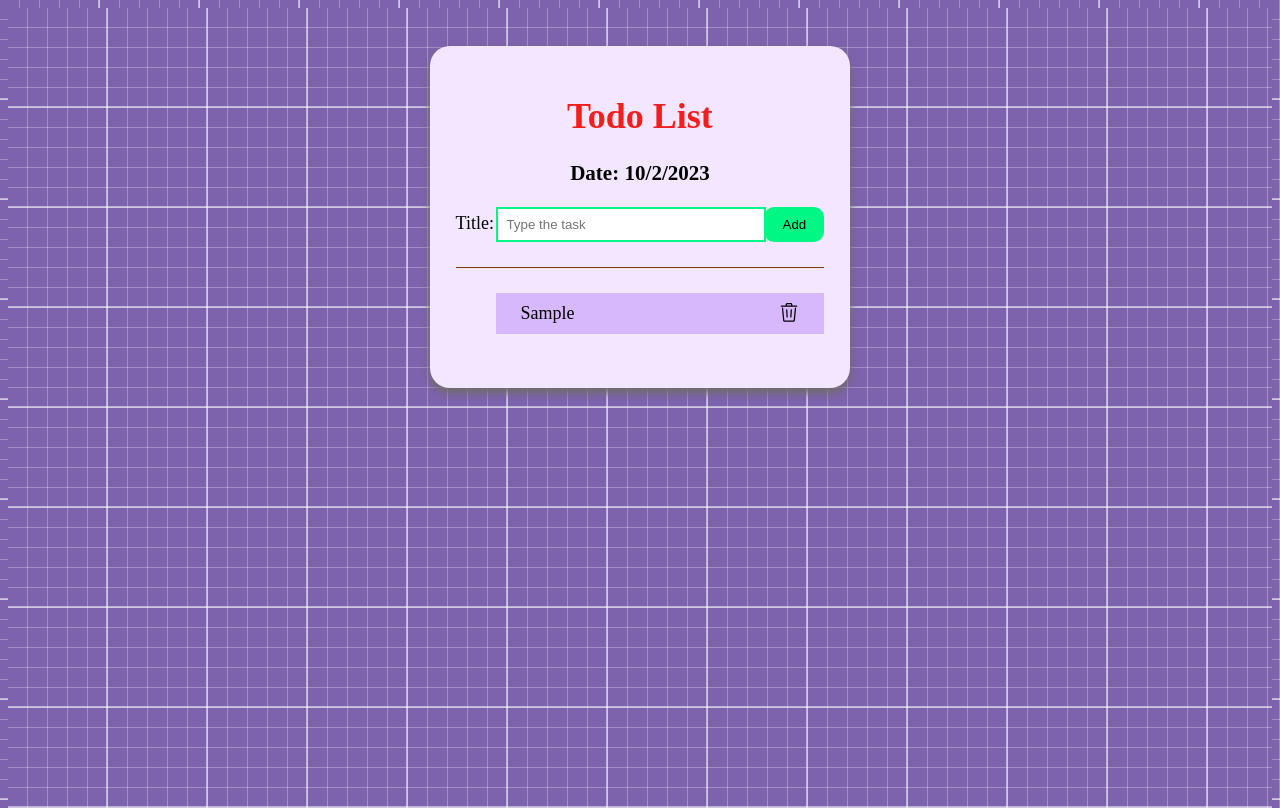
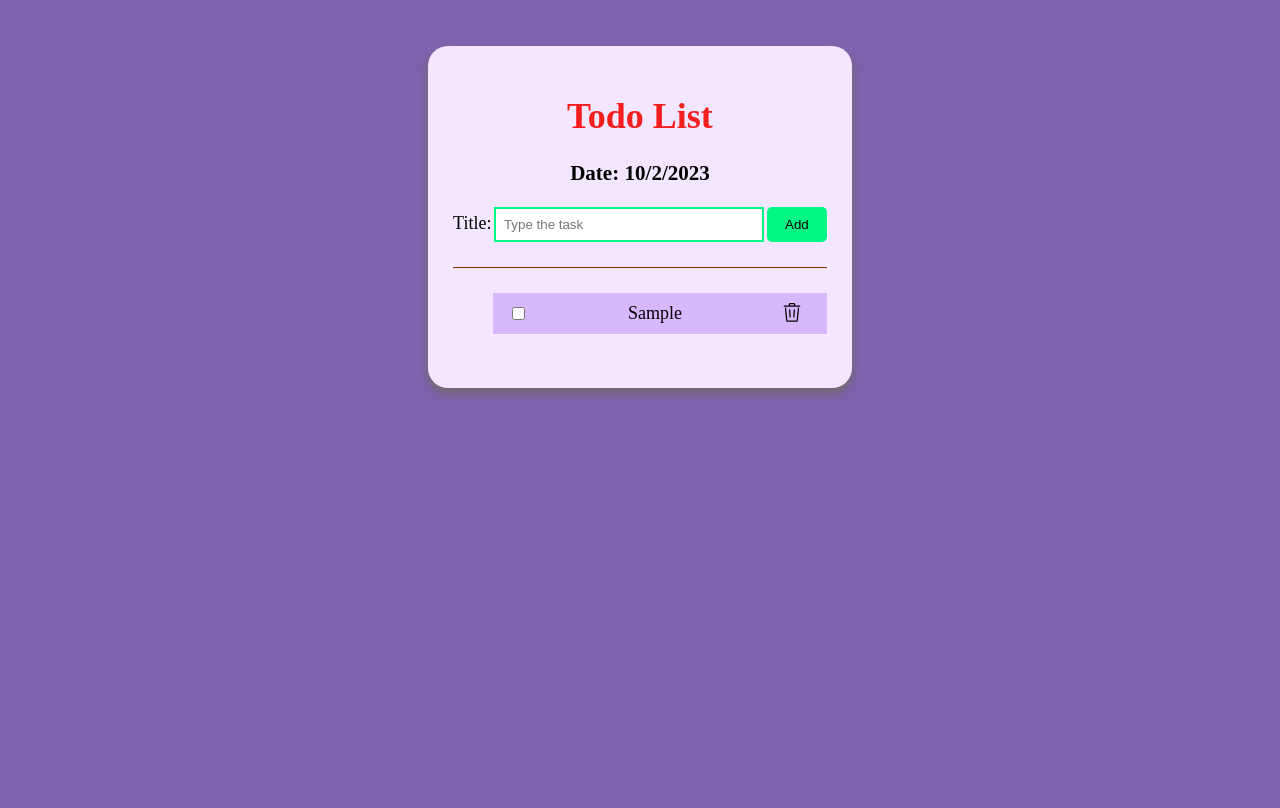
Before and after one commit to akhhanna20/react-todo, a React (Create React App) app: page / in a window 1280 px wide. Both pictures are taken after typing "Sample" into the empty fields and a click on the button "Add". Built offline with nearby package versions, Linux system fonts and the light colour scheme.

Commit message:
Added checkbox, added Drag & Drop, changed some styles

```diff
--- a/src/App.js
+++ b/src/App.js
@@ -2,16 +2,58 @@ import React, { useEffect, useState } from "react";
 import TodoList from "./TodoList";
 import AddTodoForm from "./AddTodoForm";
 import "./app.css";
+//require("dotenv").config();
+//import "dotenv/config";
+//require("dotenv").config();
 
 function App() {
+  console.log("env", process.env.REACT_APP_TABLE_NAME);
   const today = new Date();
 
-  //This state change the list of todos method and retrieves objects from localStorage;
-  //When we stored the data, we first converted it to a JSON string.
-  //In order to make use of it, we need to convert JSON string back to a JSON object.
   const [todoList, setTodoList] = useState([]);
 
   const [isLoading, setIsLoading] = useState(true);
+
+  const [dragId, setDragId] = useState();
+
+  // const fetchData = async () => {
+  //   const options = {
+  //     method: "GET",
+  //     headers: {
+  //       Authorization: `Bearer ${process.env.REACT_APP_AIRTABLE_API_TOKEN}`,
+  //     },
+  //   };
+  //   const url = `https://api.airtable.com/v0/${process.env.REACT_APP_AIRTABLE_BASE_ID}/${process.env.REACT_APP_TABLE_NAME}/`;
+
+  //   try {
+  //     const response = await fetch(url, options);
+
+  //     if (!response.ok) {
+  //       const message = `Error: ${response.status}`;
+  //       throw new Error(message);
+  //     }
+
+  //     const data = await response.json();
+  //     return data;
+  //     console.log(data);
+  //   } catch (error) {
+  //     console.log(error.message);
+  //   }
+  // };
+
+  // useEffect(() => {
+  //   fetchData().then((data) => {
+  //     const todos = data.records.map((todo) => {
+  //       const newTodo = {
+  //         title: todo.fields.title,
+  //         id: todo.id,
+  //       };
+  //       return newTodo;
+  //     });
+  //     setTodoList(todos);
+  //     setIsLoading(false);
+  //   });
+  // }, []);
 
   useEffect(() => {
     new Promise((resolve, reject) => {
@@ -20,6 +62,9 @@ function App() {
       setTimeout(
         () =>
           resolve({
+            //This state change the list of todos method and retrieves objects from localStorage;
+            //When we stored the data, we first converted it to a JSON string.
+            //In order to make use of it, we need to convert JSON string back to a JSON object.
             data: {
               todoList: JSON.parse(localStorage.getItem("savedTodoList")) || [],
             },
@@ -34,35 +79,94 @@ function App() {
 
   //setItem is used to store objects in localStorage.
   //To store data in localStorage, you must first stringify it.
+
+  const reorderItems = (newTodoList) => {
+    const newItems = newTodoList.map((todo, index) => {
+      todo.order = index;
+      return todo;
+    });
+    setTodoList(newItems);
+  };
+
+  //Callback handler, to ad New Todo to List
+  const addTodo = (newTodo) => {
+    setTodoList((todoList) => [
+      ...todoList,
+      { ...newTodo, done: false, order: todoList.length },
+    ]);
+  };
+  // console.log(todoList);
+
+  const removeTodo = (id) => {
+    const newTodoList = todoList.filter((todo) => todo.id !== id);
+    //setTodoList(newTodoList);
+    reorderItems(newTodoList);
+  };
+
+  const handleCheckboxChange = (id) => {
+    const newTodoList = todoList.map((todo) =>
+      todo.id === id ? { ...todo, done: !todo.done } : todo
+    );
+    setTodoList(newTodoList);
+  };
+
   useEffect(() => {
     if (!isLoading) {
       localStorage.setItem("savedTodoList", JSON.stringify(todoList));
     }
   });
 
-  //Callback handler, to ad New Todo to List
-  const addTodo = (newTodo) => {
-    setTodoList((todoList) => [...todoList, newTodo]);
+  const handleDrag = (event) => {
+    setDragId(event.currentTarget.id);
+
+    console.log("dragID", event.currentTarget.id);
+    console.log("dragIDTYPE", typeof event.currentTarget.id);
   };
+  console.log("todoList", todoList);
 
-  const removeTodo = (id) => {
-    const newTodoList = todoList.filter((el) => el.id !== id);
-    setTodoList(newTodoList);
+  const handleDrop = (event) => {
+    const dragBoxIndex = todoList.findIndex(
+      (todo) => todo.id.toString() === dragId
+    );
+    console.log("drag", dragBoxIndex);
+    const dropBoxIndex = todoList.findIndex(
+      (todo) => todo.id.toString() === event.currentTarget.id
+    );
+
+    console.log("dropInd", dropBoxIndex);
+    console.log("dropID", event.currentTarget.id);
+
+    const newTodoState = todoList.map((todo) => {
+      if (todo.id.toString() === dragId) {
+        todo.order = dropBoxIndex;
+      }
+      if (todo.id.toString() === event.currentTarget.id) {
+        todo.order = dragBoxIndex;
+      }
+      return todo;
+    });
+
+    setTodoList(newTodoState);
   };
 
   return (
     <div className="todo-wrapper">
+      <h1>Todo List</h1>
+      <h3>
+        Date: {today.getMonth() + 1}/{today.getDate()}/{today.getFullYear()}
+      </h3>
+      <AddTodoForm onAddTodo={addTodo} />
+
       {isLoading ? (
-        <p>Loading...</p>
+        <p>Loading your todos...</p>
       ) : (
-        <div>
-          <h1>Todo List</h1>
-          <h3>
-            Date: {today.getMonth() + 1}/{today.getDate()}/{today.getFullYear()}
-          </h3>
-          <AddTodoForm onAddTodo={addTodo} />
-          <TodoList todoList={todoList} onRemoveTodo={removeTodo} />
-        </div>
+        <TodoList
+          todoList={todoList}
+          onRemoveTodo={removeTodo}
+          handleCheckboxChange={handleCheckboxChange}
+          handleDrag={handleDrag}
+          handleDrop={handleDrop}
+        />
       )}
     </div>
   );
--- a/src/TodoList.js
+++ b/src/TodoList.js
@@ -1,15 +1,28 @@
 import React from "react";
 import TodoListItem from "./TodoListItem";
 
-function TodoList({ todoList, onRemoveTodo }) {
+function TodoList({
+  todoList,
+  onRemoveTodo,
+  handleCheckboxChange,
+  handleDrag,
+  handleDrop,
+  id,
+}) {
   return (
     <ul className="todo-list">
-      {todoList.map((listItem) => (
+      {todoList
+        .sort((a, b) => a.order - b.order)
+        .map((listItem) => (
           <TodoListItem
             key={listItem.id}
             todo={listItem.title}
             listItem={listItem}
+            // id={listItem.id}
             onRemoveTodo={onRemoveTodo}
+            handleCheckboxChange={handleCheckboxChange}
+            handleDrag={handleDrag}
+            handleDrop={handleDrop}
           />
         ))}
     </ul>
--- a/src/TodoListItem.js
+++ b/src/TodoListItem.js
@@ -1,16 +1,37 @@
 import React from "react";
 import { GoTrash } from "react-icons/go";
 
-function TodoListItem({ todo, onRemoveTodo, listItem }) {
+function TodoListItem({
+  todo,
+  onRemoveTodo,
+  listItem,
+  handleCheckboxChange,
+  handleDrag,
+  handleDrop,
+}) {
   return (
-    <li className="todo-list-item">
-      {todo}
-      {/* <button > */}
+    <li
+      className="todo-list-item"
+      draggable={true}
+      id={listItem.id}
+      onDragOver={(event) => event.preventDefault()}
+      onDragStart={handleDrag}
+      onDrop={handleDrop}
+    >
+      <input
+        type="checkbox"
+        id="listItem"
+        name="listIitem"
+        checked={listItem.done}
+        onChange={() => handleCheckboxChange(listItem.id)}
+      />
+
+      <div className={listItem.done ? "close" : ""}>{todo}</div>
+
       <GoTrash
         className="icon-delete"
         onClick={() => onRemoveTodo(listItem.id)}
       />
-      {/* </button> */}
     </li>
   );
 }
--- a/src/app.css
+++ b/src/app.css
@@ -2,7 +2,7 @@ html,
 body {
   height: 100%;
   background-color: rgb(125, 98, 173);
-  background-image: linear-gradient(
+  /* background-image: linear-gradient(
       rgba(255, 255, 255, 0.5) 2px,
       transparent 2px
     ),
@@ -10,7 +10,8 @@ body {
     linear-gradient(rgba(255, 255, 255, 0.28) 1px, transparent 1px),
     linear-gradient(90deg, rgba(255, 255, 255, 0.28) 1px, transparent 1px);
   background-size: 100px 100px, 100px 100px, 20px 20px, 20px 20px;
-  background-position: -2px -2px, -2px -2px, -1px -1px, -1px -1px;
+  background-position: -2px -2px, -2px -2px, -1px -1px, -1px -1px; */
+
   /* background: linear-gradient(
     to top,
     lightgrey 0%,
@@ -52,9 +53,11 @@ p {
 h1 {
   text-align: center;
   color: rgb(245, 30, 30);
+  user-select: none;
 }
 h3 {
   text-align: center;
+  user-select: none;
 }
 
 .todo-wrapper {
@@ -94,14 +97,17 @@ h3 {
   background-color: rgb(1, 247, 132);
   color: black;
   border: none;
-  border-radius: 10px;
-  /* margin-top: 25px; */
+  border-radius: 5px;
+  margin-left: 5px;
   padding: 10px;
   width: 60px;
   cursor: pointer;
 }
 .primary-btn:hover {
   background-color: rgb(4, 196, 106);
+}
+.primary-btn:active {
+  background-color: rgb(1, 247, 132);
 }
 
 .todo-list {
@@ -117,12 +123,18 @@ h3 {
   padding-bottom: 10px;
   padding-top: 10px;
   margin-bottom: 10px;
+  padding-left: 15px;
 }
 
 .icon-delete {
   font-size: 20px;
-  cursor: pointe;
+  cursor: pointer;
 }
 .icon-delete:hover {
   color: red;
 }
+
+.close {
+  color: #959393;
+  text-decoration: line-through;
+}
```
Also changed, not shown: 1 other file (tests, documents, lock files or other folders). Lines whose indentation alone changed are shown as unchanged.
